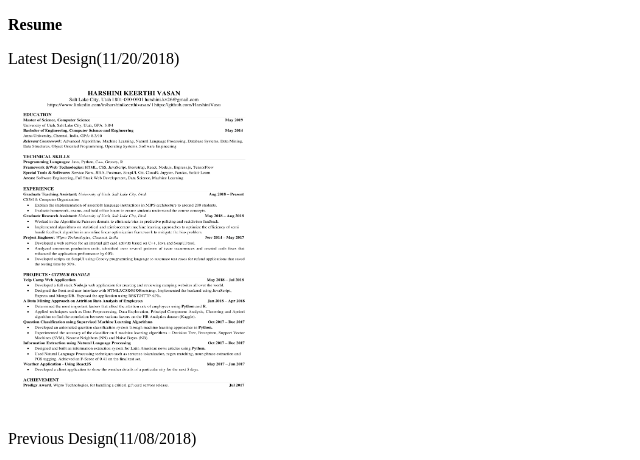
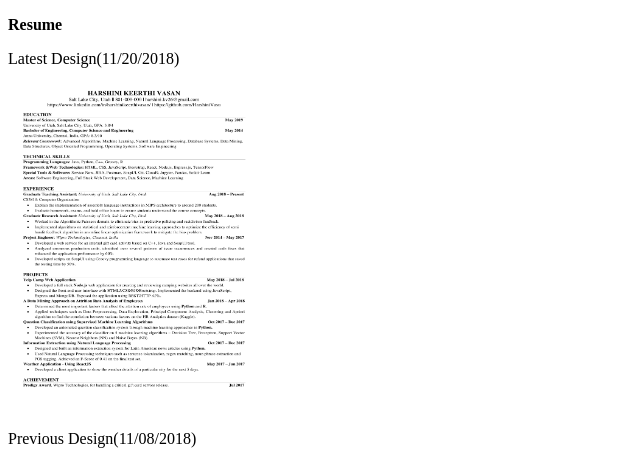
Before and after one commit to HarshiniVasu/HarshiniVasu.github.io, a plain HTML site: page prj3.html in a window 1280 px wide. Shown: the top 460 px of the page, 0-640 px from the left. Drawn offline with Linux system fonts and the light colour scheme.

Commit message:
resume line update

```diff
--- a/prj3.html
+++ b/prj3.html
@@ -9,7 +9,7 @@
 	<div>
 		<p>Latest Design(11/20/2018)</p>
 		<!--<a target="_blank" href="https://harshinivasu.github.io/prj3.png">-->
-		<img rel="fsimage" src="https://harshinivasu.github.io/prj3Prev2.png" height="326" width="252"></a>
+		<img rel="fsimage" src="https://harshinivasu.github.io/prj3.png" height="326" width="252"></a>
 	</div>
 	<div>
 		<p>Previous Design(11/08/2018)</p>
```
Also changed, not shown: prj3.png (added).
